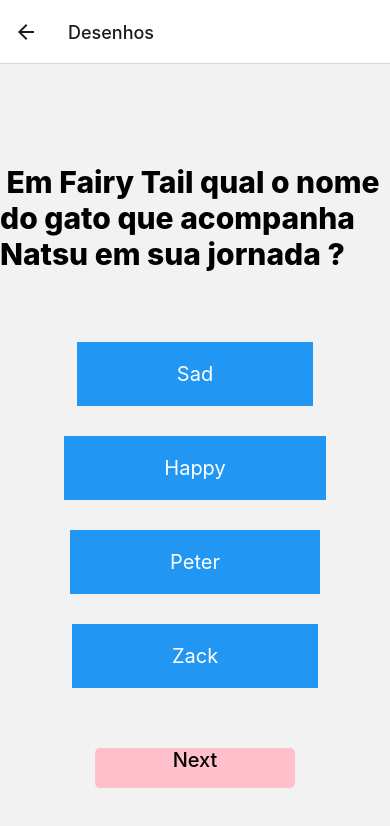
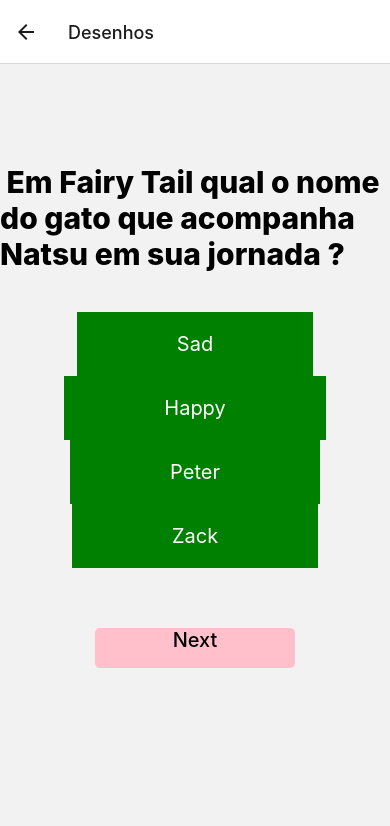
Before and after one commit to MariliaSales01/QuizReactNative, a React Native app: screen /Desenhos in a window 390 px wide. Shown: the top 826 px of the page. Built offline with nearby package versions, Linux system fonts and the light colour scheme.

Commit message:
Alterando a cor do Button

```diff
--- a/App.jsx
+++ b/App.jsx
@@ -5,7 +5,7 @@
 import ModelScreen from './screens/ModelScreen';
 import HomeScreen from './screens/HomeScreen';
 import AboutScreen from './screens/AboutScreen';
-import GeneralQuizScreen from './screens/DesenhosScreens.jsx';
+import GeneralQuizScreen from './screens/GeneralQuizScreen.jsx';
 import DesenhosScreen from './screens/DesenhosScreens.jsx';
 
 const Stack = createNativeStackNavigator()
--- a/screens/DesenhosScreens.jsx
+++ b/screens/DesenhosScreens.jsx
@@ -5,8 +5,11 @@
 import { Pressable } from 'react-native-web'
 
 export default function DesenhosScreen () {
+  const [correctAnswer, setCorrectAnswer] = useState(false);
+
   const handleNext = () =>{
     setCurrentQuestionIndex(currentQuestionIndex + 1)
+    setCorrectAnswer(false)
   }
   const [currentQuestionIndex, setCurrentQuestionIndex] = useState(0)
   return (
@@ -14,7 +17,12 @@
       <Text style={styles.title}>{reactQuestions [currentQuestionIndex].question}</Text>
       {reactQuestions[currentQuestionIndex].options.map((options) =>
       <View>
-        <Pressable style={styles.button} >
+        <Pressable style={{backgroundColor: correctAnswer ? 'red' : 'green'}}
+       onPress={() =>  {
+          if ( options == reactQuestions[currentQuestionIndex].correctAnswer) {
+            setCorrectAnswer(true)
+          }
+        }}>
           <Text style={styles.options}>{options}</Text>
         </Pressable>
       </View>)}
--- a/screens/Questions.jsx
+++ b/screens/Questions.jsx
@@ -37,7 +37,7 @@
         options:[
             "Vila da Folha",
             "Vila da Nuvem",
-            "Vila da Névoa ",
+            "Vila da Névoa",
             "Vila da Areia",
         ],
         correctAnswer: "Vila da Névoa",
```
